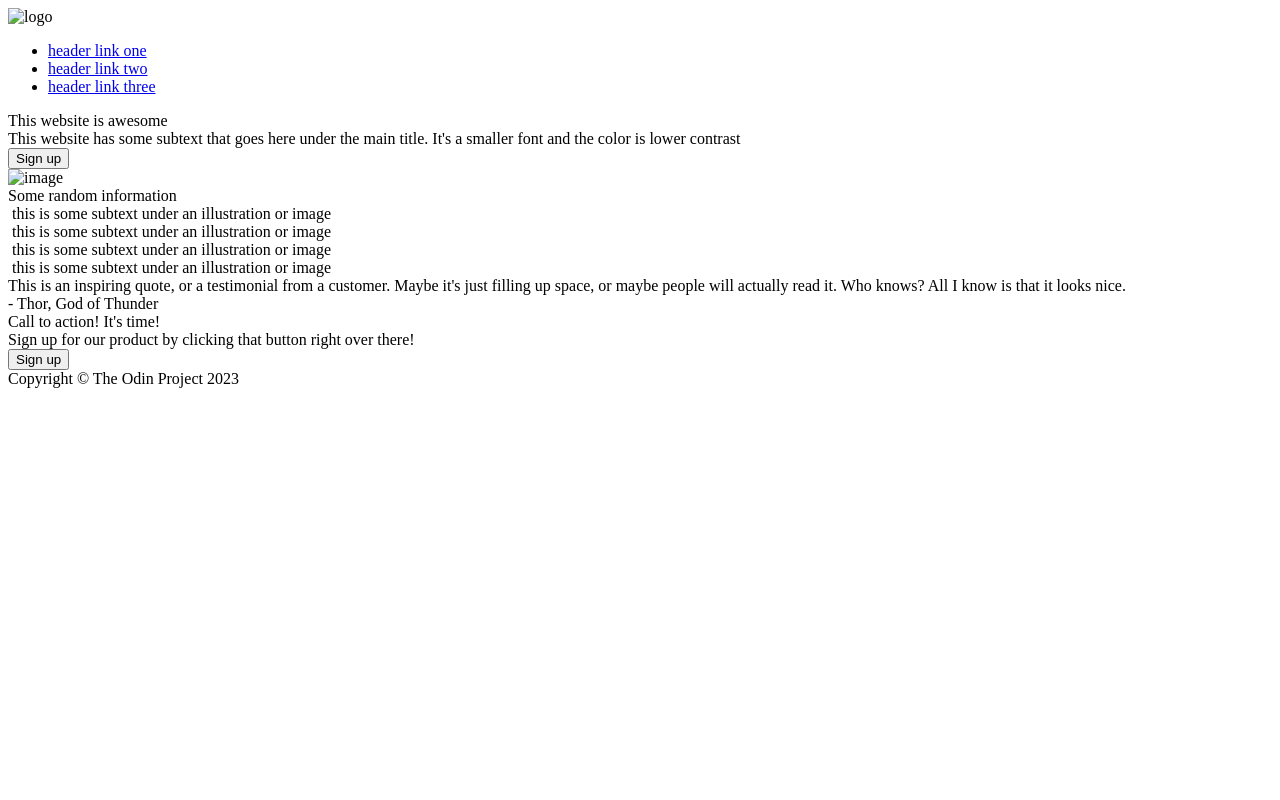
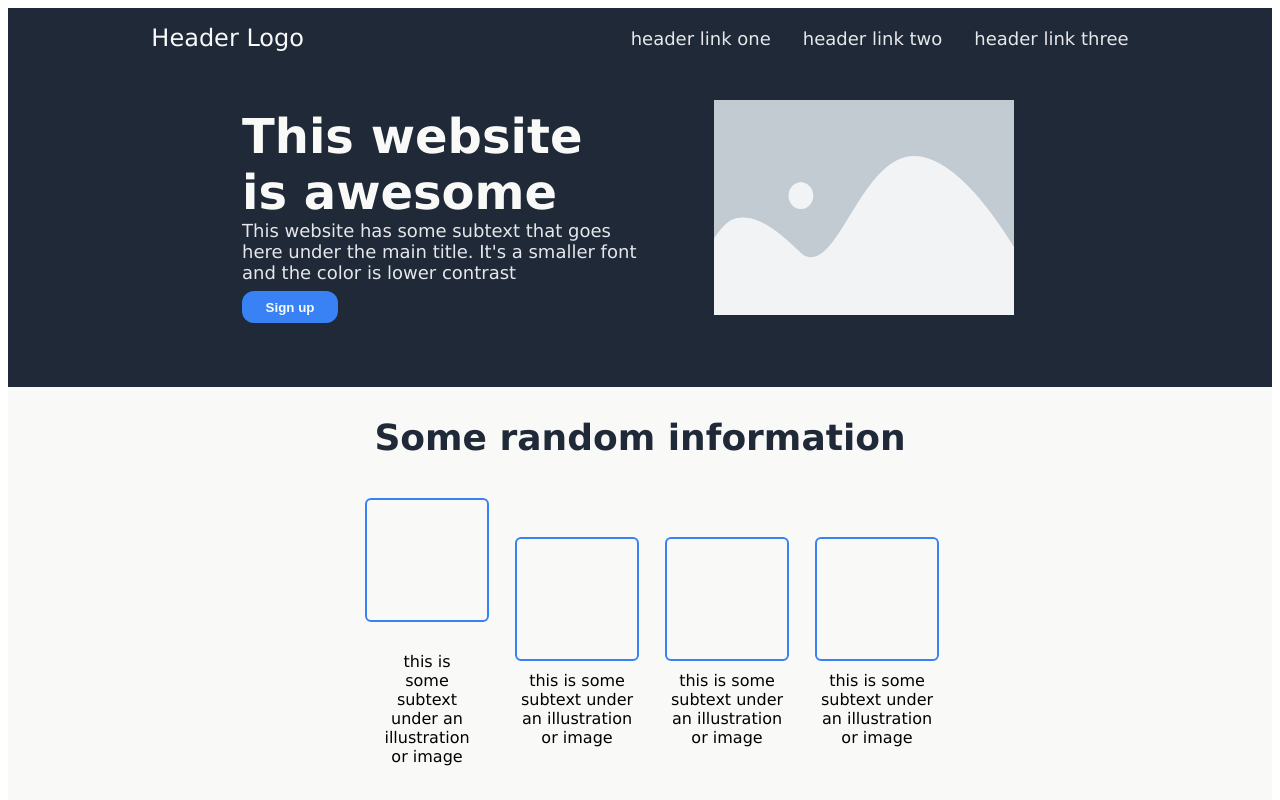
Before and after one commit to oakinh/Landing-Page, a plain HTML site: page index.html in a window 1280 px wide. Shown: the top 800 px of the page. Drawn offline with Linux system fonts and the light colour scheme.

Commit message:
Finish top and middle sections

```diff
--- a/index.html
+++ b/index.html
@@ -7,43 +7,47 @@
     <link rel="stylesheet" type="text/css" href="styles.css"/>
 </head>
 <body>
+    <div class="header-top">
         <div class="header">
             <div class="left-links">
-            <img class="logo" src="#" alt="logo">
+                <div class="logo">Header Logo</div>
             </div>
             <div class="right-links">
                 <ul>
-                <li><a href="#">header link one</a></li>
-                <li><a href="#">header link two</a></li>
-                <li><a href="#">header link three</a></li>
+                    <li><a class="header-text" href="#">header link one</a></li>
+                    <li><a class="header-text" href="#">header link two</a></li>
+                    <li><a class="header-text" href="#">header link three</a></li>
                 </ul>
             </div>
         </div>
         <div class="top-content">
             <div class="top-left-content">This website is awesome
-            <div>This website has some subtext that goes here under the main title. It's a smaller font and the color is lower contrast</div>
+                <div class="top-text">This website has some subtext that goes here under the main title. It's a smaller font and the color is lower contrast</div>
                 <button>Sign up</button>
             </div>
-        <img class="top-right-img" src="#" alt="image">
+            <img class="top-right-img" src="elementor-placeholder-image.webp" alt="placeholder image"
+                width="300"
+                height="auto">
+        </div>
     </div>
     <div class="middle-content">
         <div class="middle-header">Some random information</div>
         <div class="box-container">
-            <div class="box">
-                <img>
-                <a>this is some subtext under an illustration or image</a>
+            <div class="box-small-container">
+                <div class="box"></div>
+                <div class="subtext">this is some subtext under an illustration or image</div>
             </div>
-            <div class="box">
-                <img>
-                <a>this is some subtext under an illustration or image</a>
+            <div class="box-small-container">
+                <div class="box"></div>
+                <div>this is some subtext under an illustration or image</div>
             </div>
-            <div class="box">
-                <img>
-                <a>this is some subtext under an illustration or image</a>
+            <div class="box-small-container">
+                <div class="box"></div>
+                <div>this is some subtext under an illustration or image</div>
             </div>
-            <div class="box">
-                <img>
-                <a>this is some subtext under an illustration or image</a>
+            <div class="box-small-container">
+                <div class="box"></div>
+                <div>this is some subtext under an illustration or image</div>
             </div>
         </div>
     </div>
--- a/styles.css
+++ b/styles.css
@@ -0,0 +1,139 @@
+body {
+    font-family: Verdana, Geneva, Tahoma, sans-serif;
+}
+
+.header-top {
+    background-color: #1F2937;
+    display: flex;
+    flex-direction: column;
+    padding-bottom: 24px;
+}
+
+.header {
+    display: flex;
+    justify-content: space-around;
+    align-items: center;
+}
+
+.left-links {
+    display: flex;
+    justify-content: center;
+
+}
+
+.logo {
+    font-size: 24px;
+    color: #F9FAF8;
+    padding: 8px;
+    margin: 8px;
+}
+
+.right-links {
+    display: flex;
+    justify-content: center;
+}
+
+.top-content {
+    display: flex;
+    justify-content: center;
+}
+
+.top-right-img {
+    margin: 32px;
+    margin-right: 64px;
+    margin-bottom: 48px;
+}
+
+.header-text, .top-text {
+    font-size: 18px;
+    color: #E5E7EB;
+
+}
+
+.top-text {
+    font-weight: normal;
+}
+
+.top-left-content {
+    font-size: 48px;
+    font-weight: 900;
+    color: #F9FAF8;
+    max-width: 400px;
+    flex-wrap: wrap;
+    padding: 24px;
+    margin: 16px;
+    display: flex;
+    flex-direction: column;
+    justify-content: center;
+}
+
+.middle-content {
+    background-color: #F9FAF8;
+    display: flex;
+    flex-direction: column;
+    justify-content: center;
+    align-items: center;
+    padding-bottom: 32px;
+    margin-bottom: 32px;
+}
+
+.middle-header {
+    font-size: 36px;
+    font-weight: 900;
+    color: #1F2937;
+    padding: 15px;
+    margin: 15px;
+}
+
+.box-container {
+    display: flex;
+    gap: 30px;
+}
+
+.box-small-container{
+    display: flex;
+    flex-direction: column;
+    justify-content: center;
+    align-items: center;
+    flex-wrap: wrap;
+    max-width: 120px;
+    text-align: center;
+}
+
+.box {
+    width: 100px;
+    height: 100px;
+    border: 2px solid #3882F6;
+    padding: 10px;
+    margin: 10px;
+    border-radius: 6px;
+}
+
+.subtext {
+    padding: 10px;
+    margin: 10px;
+}
+
+
+ul {
+    list-style-type: none;
+    display: flex;
+}
+
+a {
+    text-decoration: none;
+    padding: 8px;
+    margin: 8px;
+}
+
+button {
+    background-color: #3882F6;
+    color:#F9FAF8;
+    font-weight: 900;
+    border-radius: 12px;
+    width: 96px;
+    height: 32px;
+    border: none;
+    margin-top: 8px;
+    flex: none;
+}
```
Also changed, not shown: elementor-placeholder-image.webp (added). Lines whose indentation alone changed are shown as unchanged.
